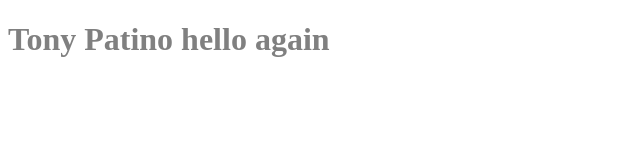
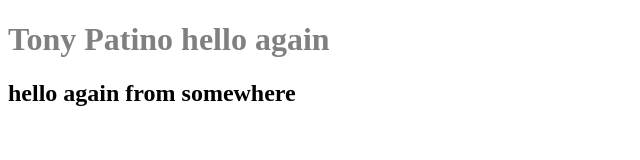
Before and after one commit to tony-PatMen/TonyPatino, a plain HTML site: page index.html in a window 1280 px wide. Shown: the whole page, without its empty margins (0-640 px from the left). Drawn offline with Linux system fonts and the light colour scheme.

Commit message:
Update index.html

```diff
--- a/index.html
+++ b/index.html
@@ -9,5 +9,7 @@
 </head>
 <body>
     <h1>Tony Patino hello again </h1>
+
+    <h2> hello again from somewhere <h2>
 </body>
 </html>
```
